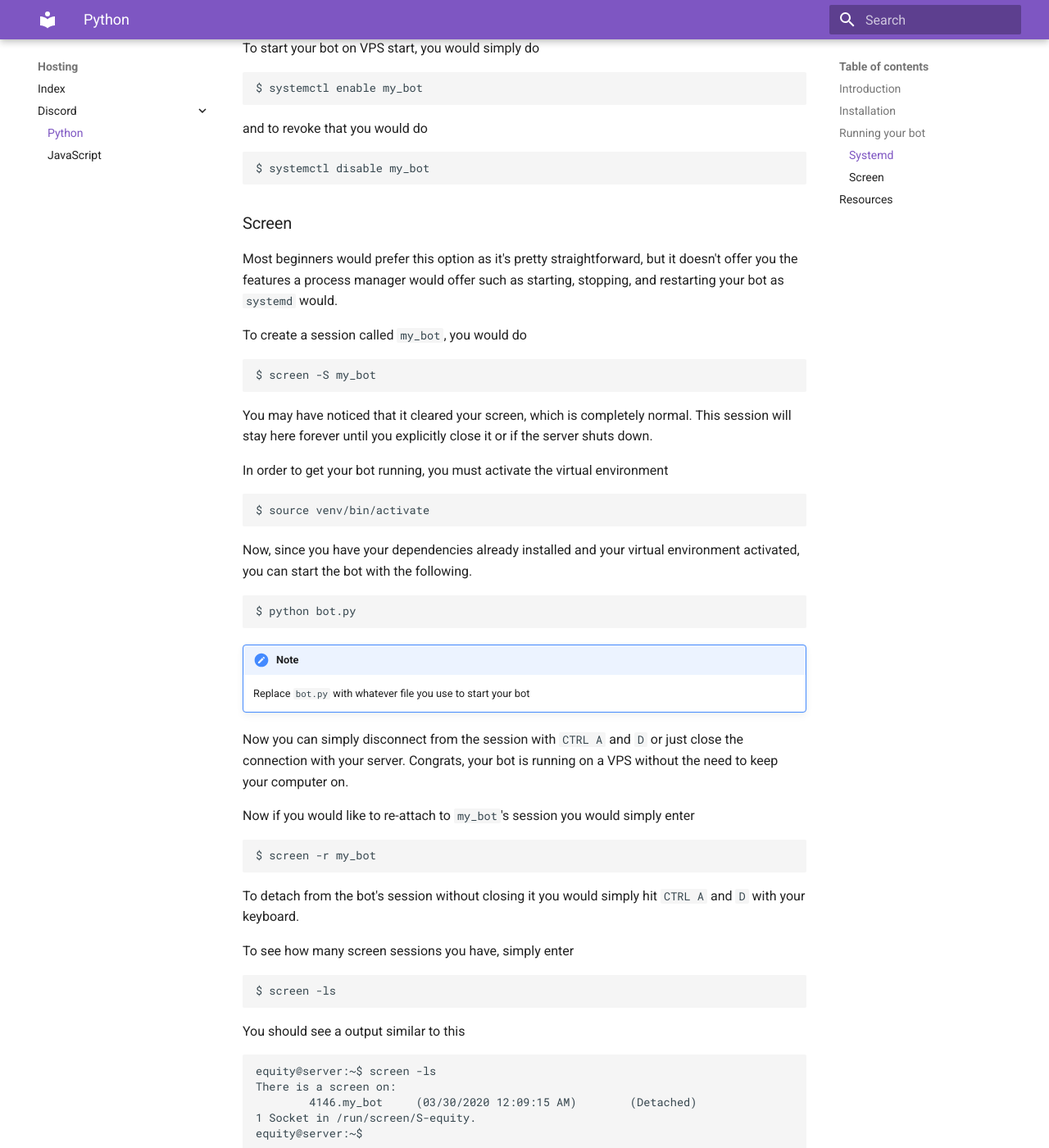
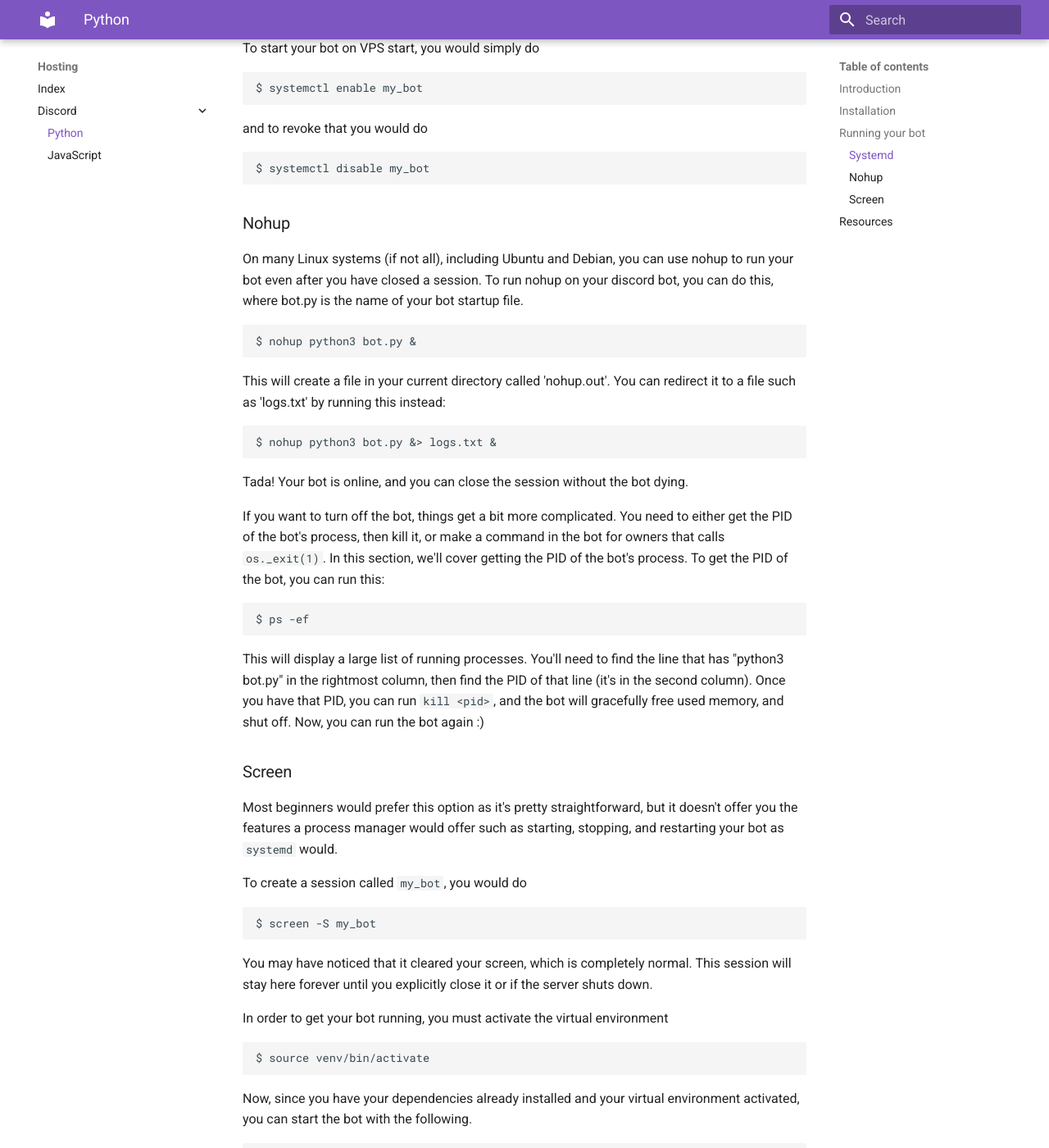
Before and after one commit to GalaxyGate/guides, an MkDocs documentation site: the page built from docs/hosting/discord/python.md, in a window 1280 px wide and 1400 px high, scrolled down 4035 px. Shown: the whole window at 82% size. Built offline with MkDocs 1.6.1 and Material for MkDocs 9.7.7, drawn with Linux system fonts in a browser that asks for light colours.

Commit message:
Add nohup method for starting bot

````diff
--- a/docs/hosting/discord/python.md
+++ b/docs/hosting/discord/python.md
@@ -173,6 +173,26 @@ and to revoke that you would do
 $ systemctl disable my_bot
 ```
 
+### Nohup
+On many Linux systems (if not all), including Ubuntu and Debian, you can use nohup to run your bot even after you have closed a session.
+To run nohup on your discord bot, you can do this, where bot.py is the name of your bot startup file.
+```
+$ nohup python3 bot.py &
+```
+This will create a file in your current directory called 'nohup.out'. You can redirect it to a file such as 'logs.txt' by running this instead:
+```
+$ nohup python3 bot.py &> logs.txt &
+```
+Tada! Your bot is online, and you can close the session without the bot dying.
+
+If you want to turn off the bot, things get a bit more complicated. You need to either get the PID of the bot's process, then kill it, or make a command in the bot for owners that calls ``os._exit(1)``. In this section, we'll cover getting the PID of the bot's process.
+To get the PID of the bot, you can run this:
+```
+$ ps -ef
+```
+This will display a large list of running processes. You'll need to find the line that has "python3 bot.py" in the rightmost column, then find the PID of that line (it's in the second column). Once you have that PID, you can run ``kill <pid>``, and the bot will gracefully free used memory, and shut off. Now, you can run the bot again :)
+
+
 ### Screen
 
 Most beginners would prefer this option as it's pretty straightforward, but it doesn't offer
````
